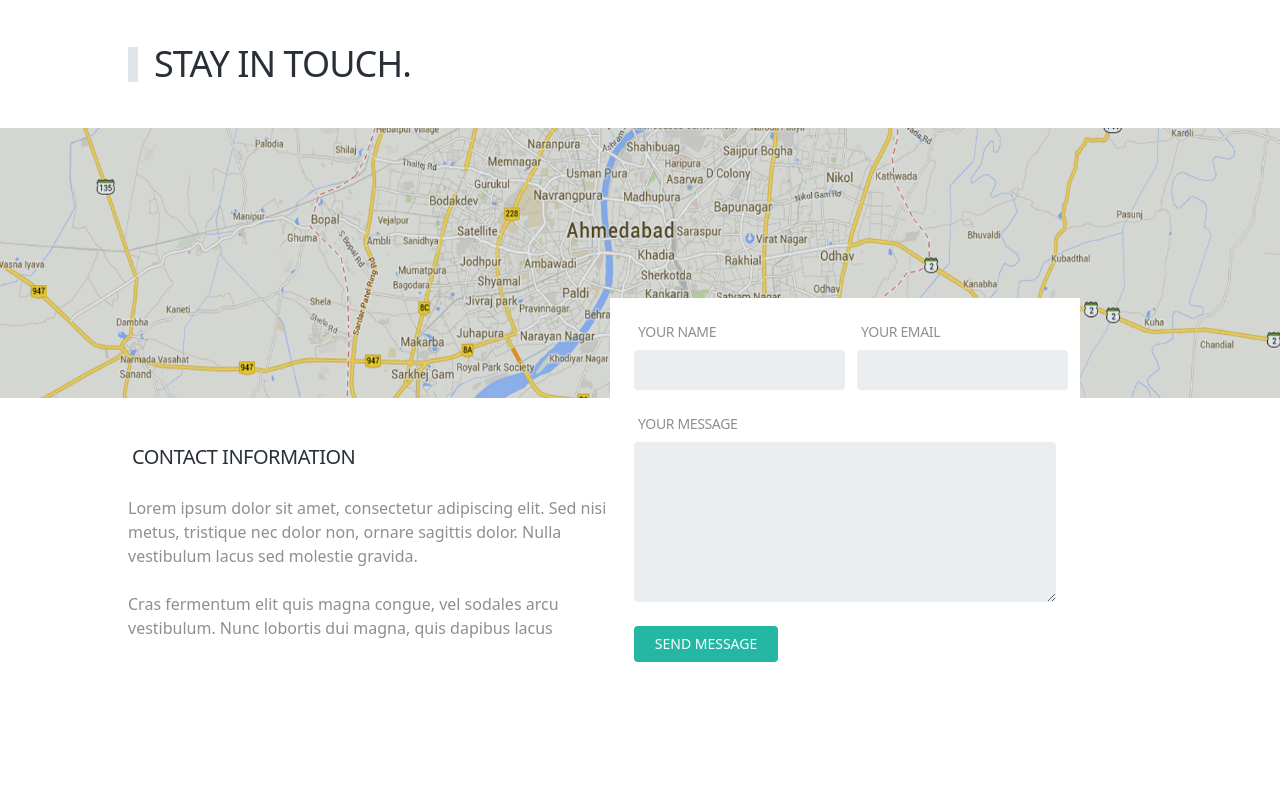
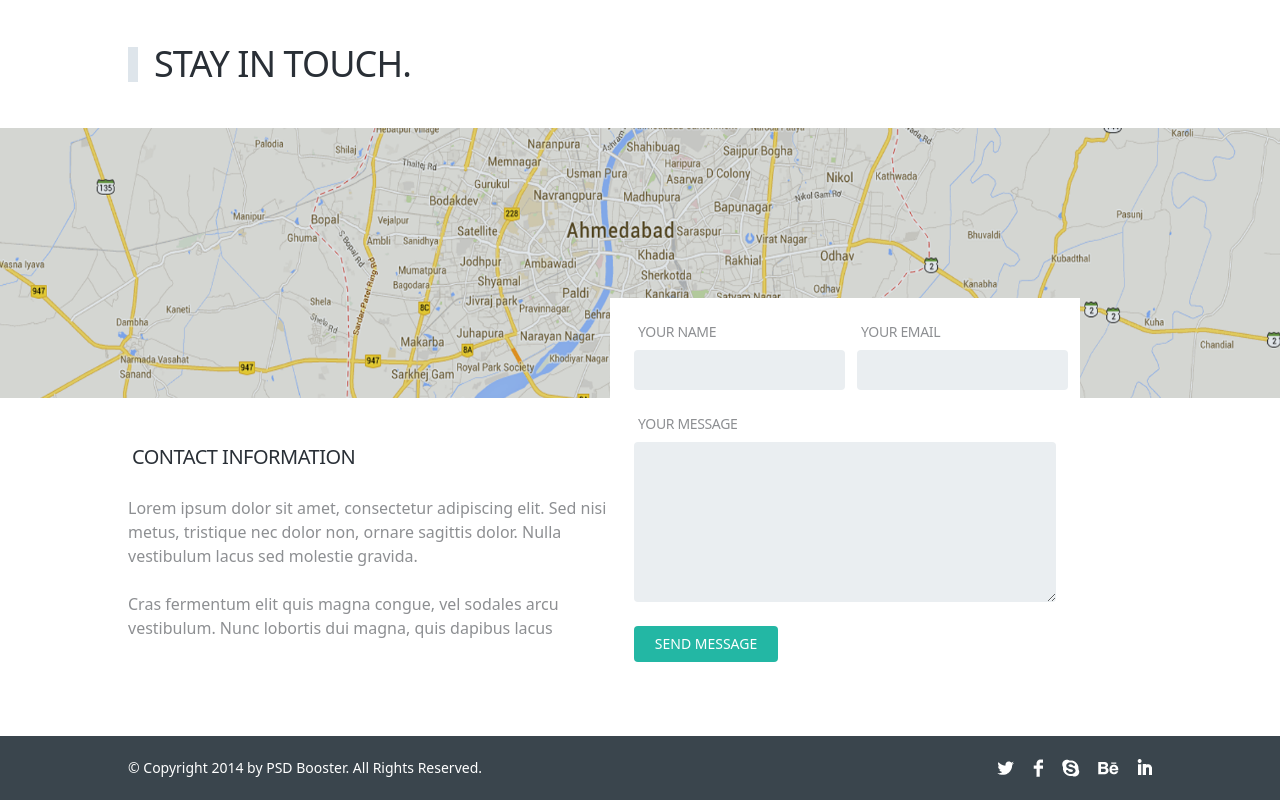
Before and after one commit to AbeeraTahir/modest-landing-page, a React (Vite) app: page / in a window 1280 px wide. Shown: the part 4242-5042 px from the top of the page. Before the commit the page ends 4978 px from the top, so only its background shows below. Built offline with nearby package versions, Linux system fonts and the light colour scheme.

Commit message:
Add footer

```diff
--- a/src/App.tsx
+++ b/src/App.tsx
@@ -6,6 +6,7 @@ import Work from "./sections/Work";
 import Services from "./sections/Services";
 import Features from "./sections/Features";
 import StayInTouch from "./sections/StayInTouch";
+import Footer from "./components/Footer";
 
 const App = () => {
   return (
@@ -18,6 +19,7 @@ const App = () => {
       <Services />
       <Features />
       <StayInTouch />
+      <Footer />
     </>
   );
 };
--- /dev/null
+++ b/src/components/Footer.tsx
@@ -0,0 +1,16 @@
+import React from "react";
+
+const Footer = () => {
+  return (
+    <section className="w-full h-[4rem] 2xl:h-[4.75rem] bg-section-dark-color">
+      <div className="max-w-5xl h-full mx-auto flex items-center justify-between">
+        <p className="text-sm text-white">
+          © Copyright 2014 by PSD Booster. All Rights Reserved.
+        </p>
+        <img src="/src/assets/icons.png" alt="icons" />
+      </div>
+    </section>
+  );
+};
+
+export default Footer;
```
Also changed, not shown: src/assets/icons.png (added).
